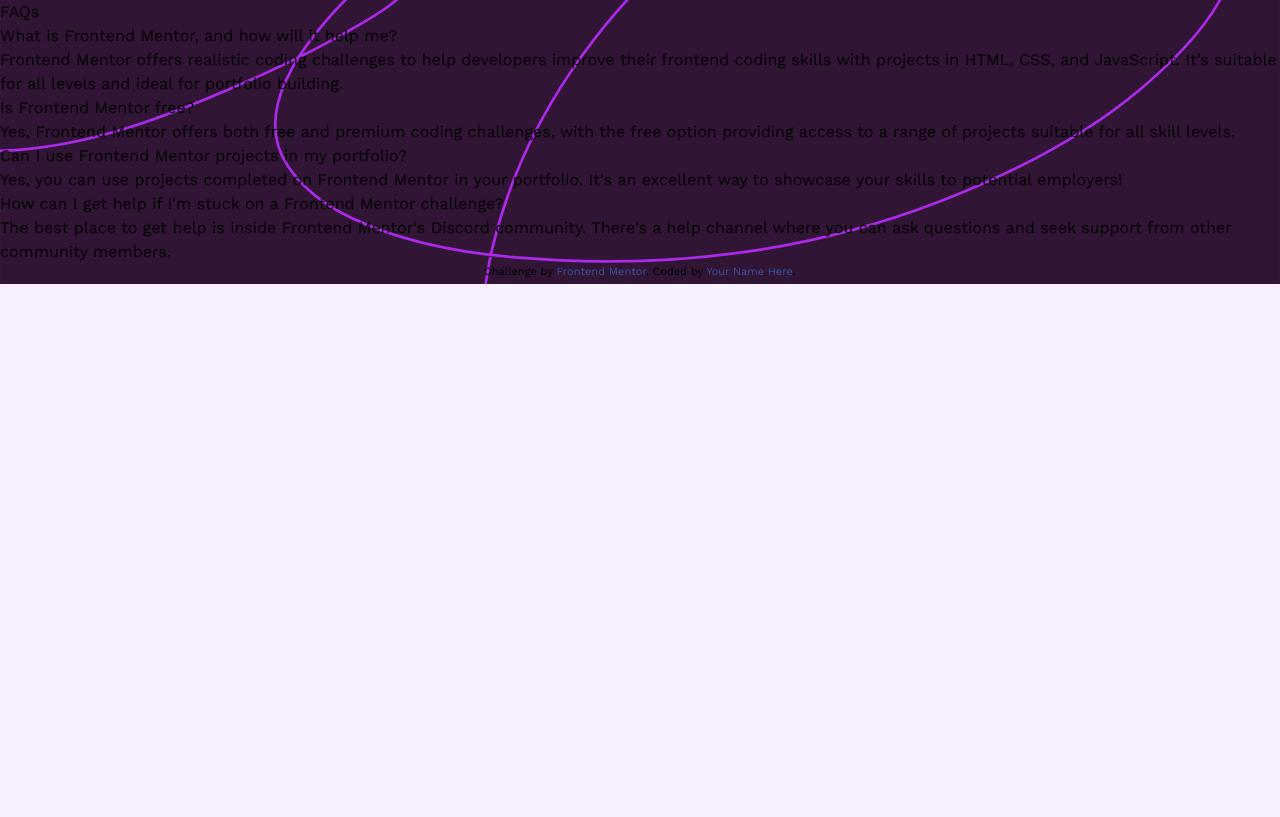
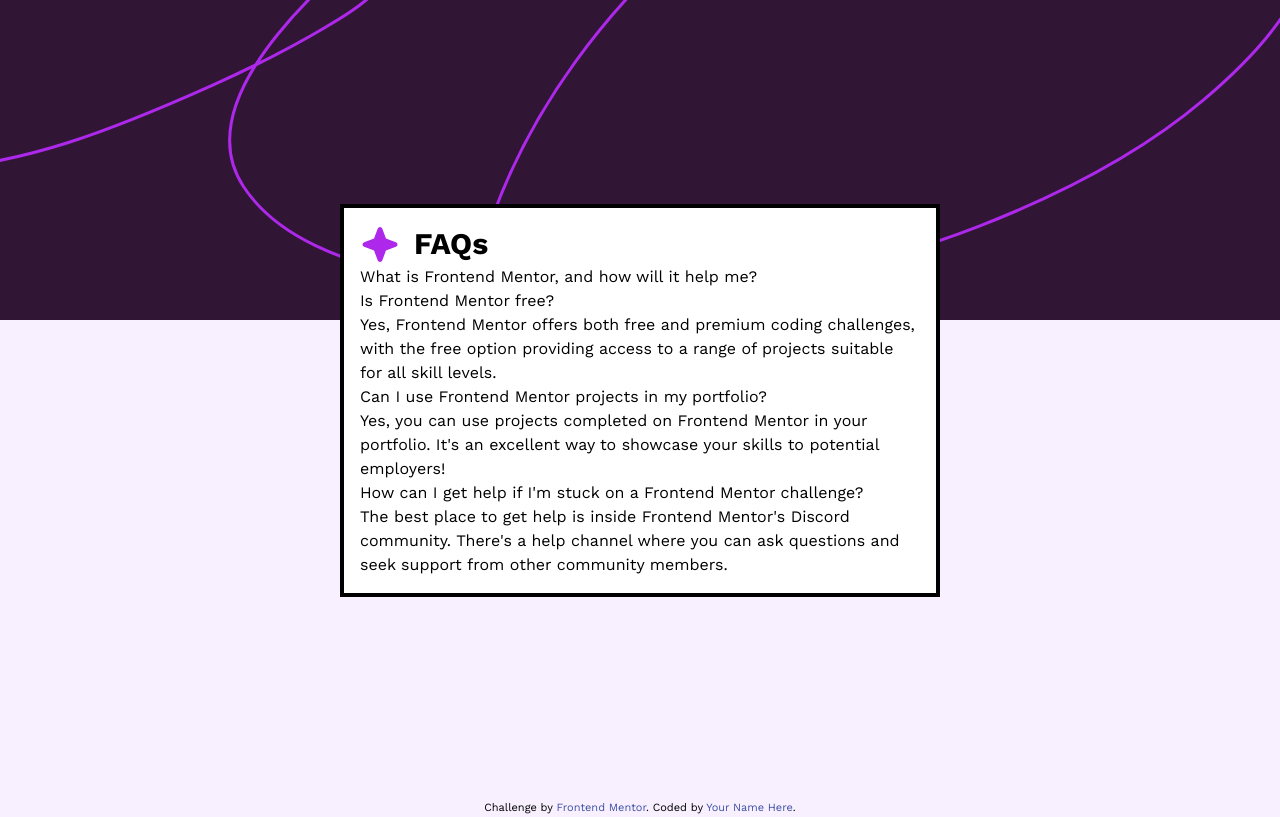
Before and after one commit to clivepato93/faq-accordion-main, a website: page index.html in a window 1280 px wide. Drawn offline with nearby package versions, Linux system fonts and the light colour scheme.

Commit message:
details element used for accordion

```diff
--- a/index.html
+++ b/index.html
@@ -27,50 +27,62 @@
 		</style>
 	</head>
 	<body class="bg-Light-pink font-family">
+		<div class="w-full h-[40vh] absolute -z-10 flex">
 			<img
-      class="w-full border-8 border-amber-500 absolute -z-10 md:hidden lg:hidden "
+				class="w-full h-full object-cover -z-10 md:hidden lg:hidden shrink-0"
 				src="/assets/images/background-pattern-mobile.svg"
 				alt=""
 			/>
 			<img
-        class="w-full -z-10 absolute hidden md:block lg:block"
+				class="w-full h-full object-cover -z-10 hidden md:block lg:block shrink-0"
 				src="/assets/images/background-pattern-desktop.svg"
 				alt=""
 			/>
-      <main>
-        <h1>FAQs</h1>
-        <h2> What is Frontend Mentor, and how will it help me?</h2>
+		</div>
+		<div class="content w-full h-screen flex justify-center items-center">
+			<main class="border-4 p-4 bg-White">
+				<header class="flex items-center gap-3.5">
+					<img src="/assets/images/icon-star.svg" alt=""><h1 class="text-3xl font-bold">FAQs</h1>
+				</header>
+				<details><summary>What is Frontend Mentor, and how will it help me?</summary>
+          <p>
+            Frontend Mentor offers realistic coding challenges to help developers
+            improve their frontend coding skills with projects in HTML, CSS, and
+            JavaScript. It's suitable for all levels and ideal for portfolio
+            building.
+          </p>
+        </details>
 
-        <p>
-        Frontend Mentor
-         offers realistic coding challenges to help developers improve their frontend
-         coding skills with projects in HTML, CSS, and JavaScript. It's suitable for
-         all levels and ideal for portfolio building.
-        </p>
 				<section>
 					<article>
 						<h2>Is Frontend Mentor free?</h2>
-            <p>Yes,
-              Frontend Mentor offers both free and premium coding challenges, with the
-              free option providing access to a range of projects suitable for all skill
-              levels.</p>
+						<p>
+							Yes, Frontend Mentor offers both free and premium coding
+							challenges, with the free option providing access to a range of
+							projects suitable for all skill levels.
+						</p>
 					</article>
 					<article>
 						<h2>Can I use Frontend Mentor projects in my portfolio?</h2>
-            <p>Yes, you can use
-              projects completed on Frontend Mentor in your portfolio. It's an excellent
-              way to showcase your skills to potential employers!</p>
+						<p>
+							Yes, you can use projects completed on Frontend Mentor in your
+							portfolio. It's an excellent way to showcase your skills to
+							potential employers!
+						</p>
 					</article>
 					<article>
-            <h2>How can I get help if
-              I'm stuck on a Frontend Mentor challenge?</h2>
-            <p>The best place to get help is
-              inside Frontend Mentor's Discord community. There's a help channel where you
-              can ask questions and seek support from other community members.</p>
+						<h2>
+							How can I get help if I'm stuck on a Frontend Mentor challenge?
+						</h2>
+						<p>
+							The best place to get help is inside Frontend Mentor's Discord
+							community. There's a help channel where you can ask questions and
+							seek support from other community members.
+						</p>
 					</article>
-
 				</section>
 			</main>
+		</div>
 		<div class="attribution">
 			Challenge by
 			<a href="https://www.frontendmentor.io?ref=challenge" target="_blank"
--- a/src/input.css
+++ b/src/input.css
@@ -12,3 +12,12 @@
     --color-Dark-Purple: hsl(292, 42%, 14%);
     --font-family:'Work Sans',sans-serif;
 }
+
+main{
+    width: min(90%, 600px);
+}
+
+
+::marker{
+content: '';
+}
```
Also changed, not shown: src/output.css. Lines whose indentation alone changed are shown as unchanged.
